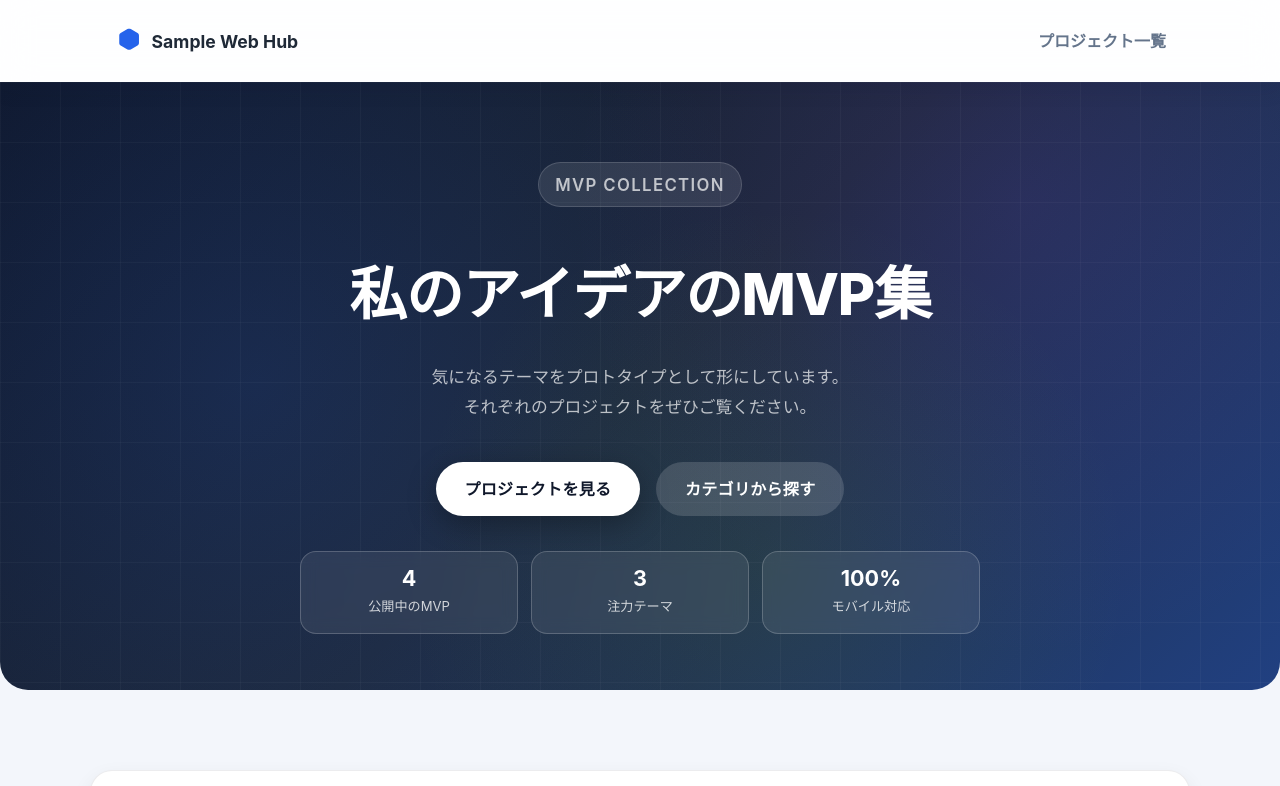
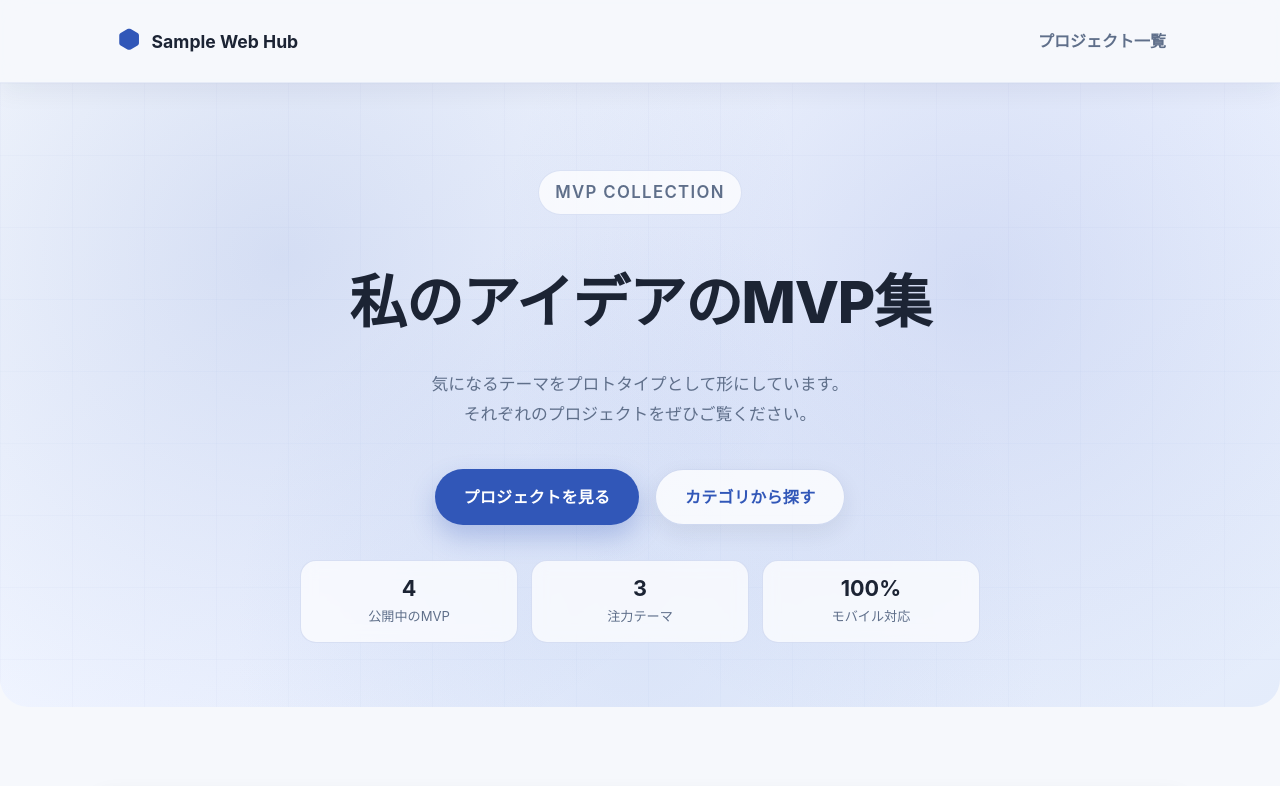
Before and after one commit to zukkiii324/sample_iphone_app, a plain HTML site: page index.html in a window 1280 px wide. Shown: the top 786 px of the page. Drawn offline with Linux system fonts and the light colour scheme.

Commit message:
トップページ限定で配色調整が効くように修正

```diff
--- a/assets/css/base.css
+++ b/assets/css/base.css
@@ -784,6 +784,110 @@ pre {
   margin-top: 0.6rem;
 }
 
+/* --- トップページ専用（Prime Numbers風の上品なトーン） --- */
+.home-page {
+  --color-bg: #f6f8fc;
+  --color-surface: #ffffff;
+  --color-surface-muted: #eef3ff;
+  --color-text: #1c2434;
+  --color-muted: #5f6f8a;
+  --color-border: rgba(52, 72, 120, 0.14);
+  --color-accent: #3157b8;
+  --color-accent-soft: rgba(49, 87, 184, 0.12);
+}
+
+.home-page .site-header {
+  background: rgba(246, 248, 252, 0.82);
+  backdrop-filter: blur(14px);
+  border-bottom: 1px solid rgba(49, 87, 184, 0.08);
+  box-shadow: 0 10px 22px rgba(20, 33, 61, 0.05);
+}
+
+.home-page .hero {
+  padding: 5.4rem 0 4rem;
+  background: linear-gradient(150deg, #f8fbff 0%, #eef3ff 52%, #e4ecfb 100%);
+  color: var(--color-text);
+}
+
+.home-page .hero::before {
+  background-image:
+    radial-gradient(circle at 22% 28%, rgba(49, 87, 184, 0.16) 0%, transparent 48%),
+    radial-gradient(circle at 76% 32%, rgba(104, 129, 205, 0.2) 0%, transparent 45%),
+    radial-gradient(circle at 50% 88%, rgba(187, 204, 238, 0.35) 0%, transparent 48%);
+}
+
+.home-page .hero::after {
+  background:
+    linear-gradient(rgba(49, 87, 184, 0.06) 1px, transparent 1px),
+    linear-gradient(90deg, rgba(49, 87, 184, 0.06) 1px, transparent 1px);
+  background-size: 72px 72px;
+  opacity: 0.35;
+}
+
+.home-page .hero-label {
+  background: rgba(255, 255, 255, 0.75);
+  border: 1px solid rgba(49, 87, 184, 0.15);
+  color: color-mix(in srgb, var(--color-accent) 76%, #1c2434);
+}
+
+.home-page .hero p,
+.home-page .hero-stat span {
+  color: var(--color-muted);
+}
+
+.home-page .hero-stat {
+  border: 1px solid rgba(49, 87, 184, 0.16);
+  background: rgba(255, 255, 255, 0.72);
+}
+
+.home-page .button {
+  box-shadow: 0 14px 28px rgba(49, 87, 184, 0.24);
+}
+
+.home-page .button:hover,
+.home-page .button:focus {
+  box-shadow: 0 18px 36px rgba(49, 87, 184, 0.3);
+}
+
+.home-page .hero-button {
+  background: var(--color-accent);
+  color: var(--color-accent-contrast);
+  box-shadow: 0 12px 26px rgba(49, 87, 184, 0.28);
+}
+
+.home-page .hero-button:hover,
+.home-page .hero-button:focus {
+  background: color-mix(in srgb, var(--color-accent) 88%, #1b2a56);
+  box-shadow: 0 15px 34px rgba(49, 87, 184, 0.34);
+  color: var(--color-accent-contrast);
+}
+
+.home-page .button.secondary {
+  background: rgba(255, 255, 255, 0.78);
+  color: var(--color-accent);
+  border: 1px solid rgba(49, 87, 184, 0.2);
+  box-shadow: 0 8px 22px rgba(26, 39, 68, 0.08);
+}
+
+.home-page .button.secondary:hover,
+.home-page .button.secondary:focus {
+  background: rgba(255, 255, 255, 0.98);
+}
+
+.home-page .section {
+  border: 1px solid rgba(49, 87, 184, 0.09);
+}
+
+.home-page button.card-project {
+  transition: box-shadow 0.25s ease, transform 0.25s ease, border-color 0.25s ease;
+}
+
+.home-page button.card-project:hover,
+.home-page button.card-project:focus-visible {
+  border-color: color-mix(in srgb, var(--card-accent, var(--color-accent)) 40%, #d8e1f7);
+  box-shadow: 0 16px 38px color-mix(in srgb, var(--card-accent, var(--color-accent)) 18%, transparent);
+}
+
 /* --- iPad 横向き・小型PC（920px以下） --- */
 @media (max-width: 920px) {
   .project-grid {
--- a/index.html
+++ b/index.html
@@ -9,7 +9,7 @@
     <script async src="https://pagead2.googlesyndication.com/pagead/js/adsbygoogle.js?client=ca-pub-XXXXXXXXXXXXXXXX"
             crossorigin="anonymous"></script>
   </head>
-  <body>
+  <body class="home-page">
     <header class="site-header">
       <div class="container nav-container">
         <a class="brand" href="index.html">
```
